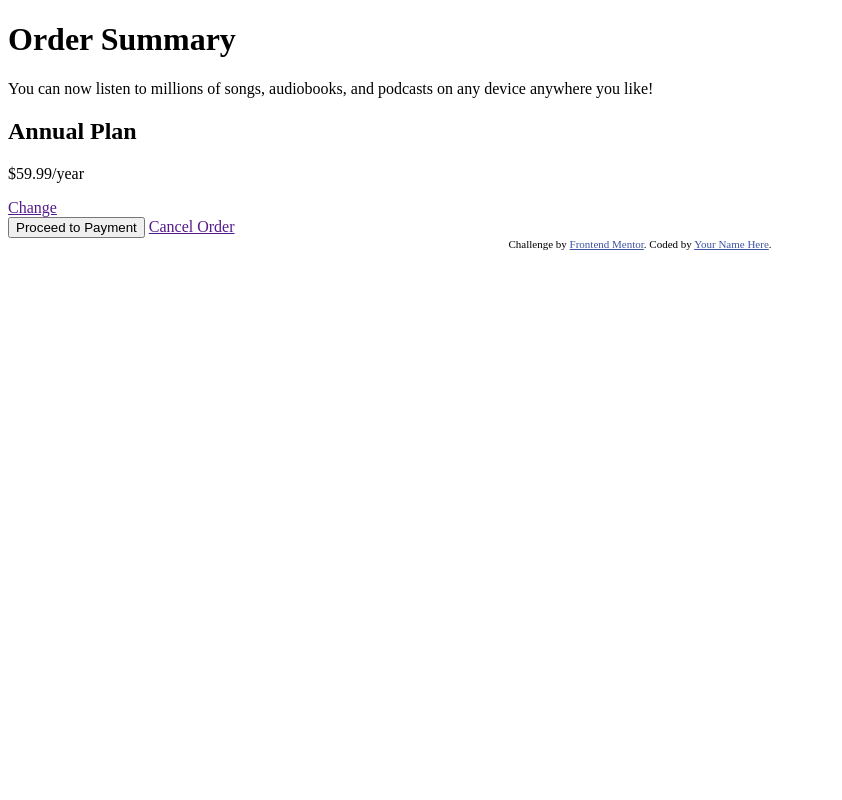
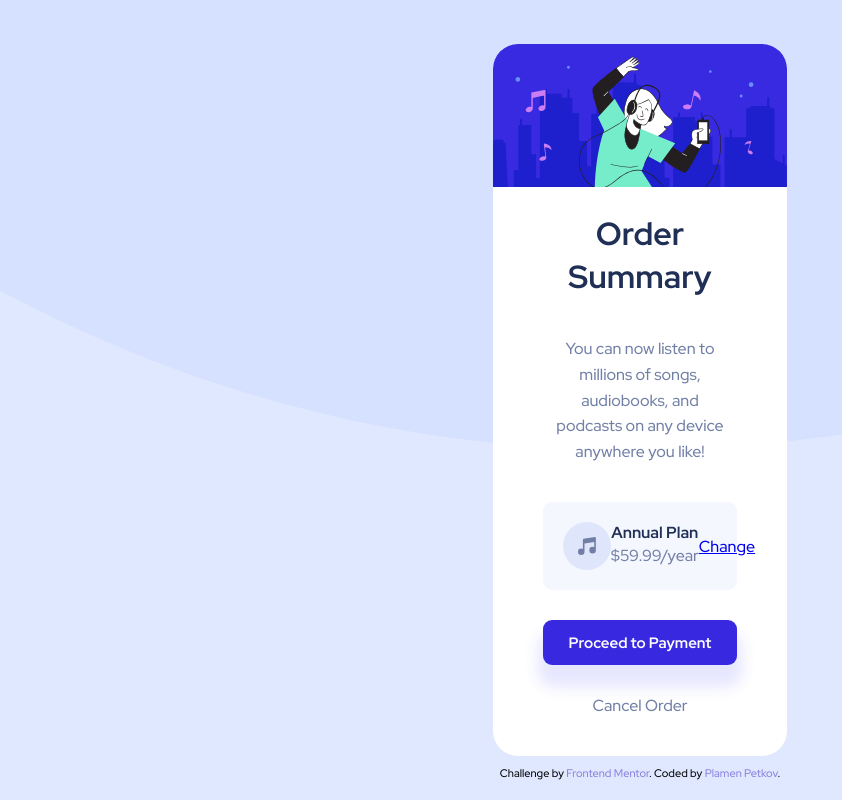
Before and after one commit to plamspetkov/order-summary-component, a plain HTML site: page index.html in a window 1280 px wide. Shown: the whole page, without its empty margins (0-842 px from the left). Drawn offline with Linux system fonts and the light colour scheme.

Commit message:
Initial Commit

```diff
--- a/index.html
+++ b/index.html
@@ -13,41 +13,58 @@
     />
 
     <title>Frontend Mentor | Order summary card</title>
-
-    <!-- Feel free to remove these styles or customise in your own stylesheet 👍 -->
-    <style>
-      .attribution {
-        font-size: 11px;
-        text-align: center;
-      }
-      .attribution a {
-        color: hsl(228, 45%, 44%);
-      }
-    </style>
+    <link rel="preconnect" href="https://fonts.googleapis.com" />
+    <link rel="preconnect" href="https://fonts.gstatic.com" crossorigin />
+    <link
+      href="https://fonts.googleapis.com/css2?family=Red+Hat+Display:wght@500;700;900&display=swap"
+      rel="stylesheet"
+    />
+    <link rel="stylesheet" href="./style.css" />
   </head>
   <body>
-    <div>
-      <h1>Order Summary</h1>
+    <div class="card">
+      <div class="card__hero">
+        <img
+          class="card__hero--img"
+          src="./images/illustration-hero.svg"
+          alt="Dancing girl while listening musing on her smartphone."
+        />
+      </div>
+      <div class="card__inner">
+        <div class="inner_info spacer">
+          <h1 class="spacer">Order Summary</h1>
 
-      <p>
-        You can now listen to millions of songs, audiobooks, and podcasts on any
-        device anywhere you like!
-      </p>
+          <p class="desc">
+            You can now listen to millions of songs, audiobooks, and podcasts on
+            any device anywhere you like!
+          </p>
+        </div>
+        <div class="inner__sub spacer">
+          <div class="inner__sub--icon">
+            <img src="./images/icon-music.svg" alt="Music Icon" />
+          </div>
+          <div class="inner__sub--info">
+            <h2>Annual Plan</h2>
+            <p class="price">$59.99/year</p>
+          </div>
+          <div class="inner_link sub">
+            <a class="inner__link--a" href="#">Change</a>
+          </div>
+        </div>
 
-      <div>
-        <h2>Annual Plan</h2>
-        <p>$59.99/year</p>
-        <a href="">Change</a>
+        <div class="inner__btn spacer">
+          <a href="#"><button class="btn">Proceed to Payment</button></a>
+        </div>
+        <div class="inner__link">
+          <a class="inner__link--b" href="#">Cancel Order</a>
+        </div>
       </div>
-
-      <button>Proceed to Payment</button>
-      <a href="">Cancel Order</a>
     </div>
     <div class="attribution">
       Challenge by
       <a href="https://www.frontendmentor.io?ref=challenge" target="_blank"
         >Frontend Mentor</a
-      >. Coded by <a href="#">Your Name Here</a>.
+      >. Coded by <a href="https://plamspetkov.com">Plamen Petkov</a>.
     </div>
   </body>
 </html>
--- /dev/null
+++ b/style.css
@@ -0,0 +1,195 @@
+:root {
+  --primary-pale-blue: hsl(225, 100%, 94%);
+  --primary-bright-blue: hsl(245, 75%, 52%);
+  --neutral-very-pale-blue: hsl(225, 100%, 98%);
+  --neutral-desaturated-blue: hsl(224, 23%, 55%);
+  --neutral-dark-blue: hsl(223, 47%, 23%);
+  --pale-purple: hsl(246, 61%, 69%);
+  --white: #ffffff;
+}
+
+*,
+*::before,
+*::after {
+  box-sizing: border-box;
+  margin: 0;
+}
+
+html {
+  font-family: 'Red Hat Display', sans-serif;
+  font-size: 16px;
+}
+
+h1 {
+  color: var(--neutral-dark-blue);
+}
+
+h2 {
+  font-size: 1em;
+  color: var(--neutral-dark-blue);
+}
+
+p {
+  line-height: 1.6;
+}
+
+a {
+  text-decoration: none;
+}
+
+body {
+  height: 100vh;
+  display: flex;
+  flex-direction: column;
+  flex-wrap: nowrap;
+  justify-content: center;
+  align-items: center;
+  background-color: var(--primary-pale-blue);
+  background-image: url('./images/pattern-background-desktop.svg');
+  background-repeat: no-repeat;
+  background-size: cover;
+  background-position-y: -350px;
+}
+
+.card {
+  background-color: var(--white);
+  border-radius: 25px;
+  /* width: 450px; */
+  /* height: 700px; */
+  width: 100%;
+  max-width: 23%;
+  overflow: hidden;
+  display: flex;
+  flex-direction: column;
+}
+
+.card__hero {
+  max-width: 450px;
+}
+
+.card__hero--img {
+  width: 100%;
+}
+
+.card__inner {
+  display: flex;
+  flex-direction: column;
+  margin: 20px 50px 40px 50px;
+}
+
+.inner_info {
+  text-align: center;
+}
+
+.spacer {
+  margin-bottom: 30px;
+}
+
+.desc {
+  padding: 8px;
+  color: var(--neutral-desaturated-blue);
+}
+
+.inner__sub {
+  display: flex;
+  flex-direction: row;
+  background-color: var(--neutral-very-pale-blue);
+  padding: 20px;
+  border-radius: 9px;
+  justify-content: space-around;
+}
+
+.inner__sub--icon {
+  flex: 1;
+  display: flex;
+  align-items: center;
+}
+
+.inner__sub--info {
+  flex: 2;
+  display: flex;
+  flex-direction: column;
+  align-items: center;
+}
+
+.price {
+  color: var(--neutral-desaturated-blue);
+}
+
+.sub {
+  flex: 2;
+  display: flex;
+  justify-content: flex-end;
+  align-items: center;
+}
+
+.btn {
+  width: 100%;
+  height: 45px;
+  border: none;
+  border-radius: 9px;
+  color: var(--white);
+  background-color: var(--primary-bright-blue);
+  font-family: 'Red Hat Display', sans-serif;
+  font-size: 15px;
+  font-weight: 600;
+  box-shadow: 0px 17px 15px 5px rgba(0, 0, 255, 0.1);
+}
+
+.btn:hover {
+  background-color: var(--pale-purple);
+  cursor: pointer;
+}
+
+.inner__link {
+  margin: 0 auto;
+}
+
+.inner__link--a {
+  text-decoration: underline;
+}
+
+.inner__link--a:hover {
+  color: var(--pale-purple);
+  text-decoration: none;
+}
+
+.inner__link--b {
+  color: var(--neutral-desaturated-blue);
+}
+
+.inner__link--b:hover {
+  color: var(--neutral-dark-blue);
+}
+
+.attribution {
+  position: absolute;
+  bottom: 20px;
+  font-size: 11px;
+  text-align: center;
+}
+.attribution a {
+  color: var(--pale-purple);
+}
+
+@media (max-width: 375px) {
+  .card {
+    max-width: 90%;
+  }
+
+  .card__inner {
+    margin: 2em 2em;
+  }
+
+  h1 {
+    font-size: 1.5em;
+  }
+
+  h2 {
+    font-size: 0.8em;
+  }
+
+  p {
+    font-size: 0.8em;
+  }
+}
```
